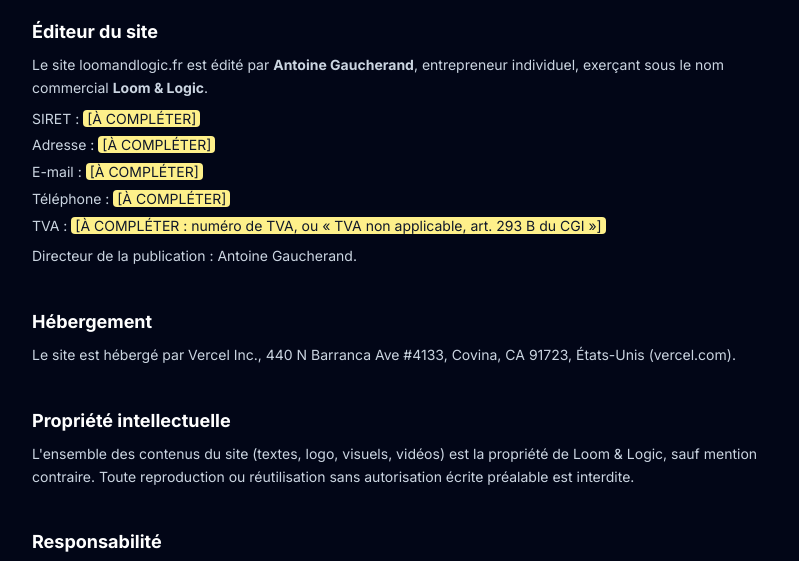
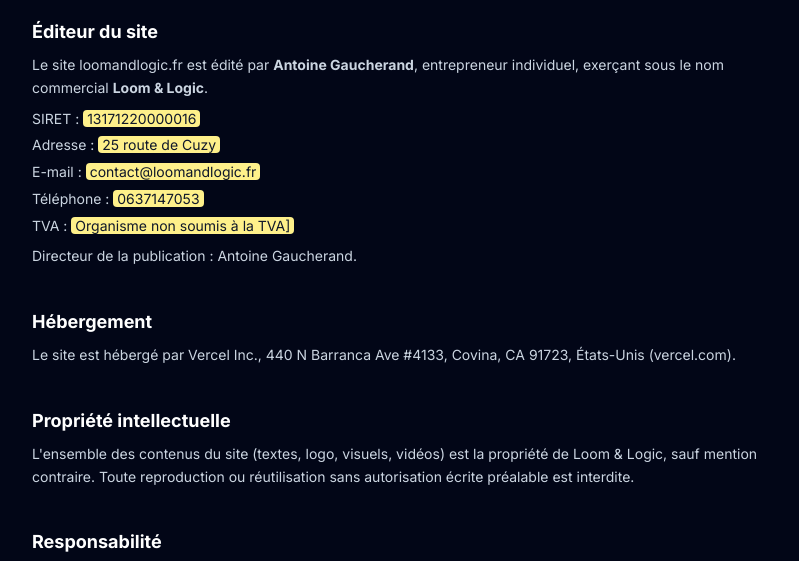
Before and after one commit to loomandlogic/site, a plain HTML site: page mentions-legales.html in a window 1280 px wide. Shown: the part 171-732 px from the top of the page, without its empty margins (240-1039 px from the left). Drawn offline with nearby package versions, Linux system fonts and the light colour scheme.

Commit message:
Update mentions-legales.html
complétion mentions légales

```diff
--- a/mentions-legales.html
+++ b/mentions-legales.html
@@ -24,11 +24,11 @@
     <h2 class="text-lg font-bold text-slate-900 dark:text-white mb-2">Éditeur du site</h2>
     <p>Le site loomandlogic.fr est édité par <strong>Antoine Gaucherand</strong>, entrepreneur individuel, exerçant sous le nom commercial <strong>Loom &amp; Logic</strong>.</p>
     <ul class="mt-2 space-y-1">
-      <li>SIRET : <mark class="bg-yellow-200 text-slate-900 px-1 rounded">[À COMPLÉTER]</mark></li>
-      <li>Adresse : <mark class="bg-yellow-200 text-slate-900 px-1 rounded">[À COMPLÉTER]</mark></li>
-      <li>E-mail : <mark class="bg-yellow-200 text-slate-900 px-1 rounded">[À COMPLÉTER]</mark></li>
-      <li>Téléphone : <mark class="bg-yellow-200 text-slate-900 px-1 rounded">[À COMPLÉTER]</mark></li>
-      <li>TVA : <mark class="bg-yellow-200 text-slate-900 px-1 rounded">[À COMPLÉTER : numéro de TVA, ou « TVA non applicable, art. 293 B du CGI »]</mark></li>
+      <li>SIRET : <mark class="bg-yellow-200 text-slate-900 px-1 rounded">13171220000016</mark></li>
+      <li>Adresse : <mark class="bg-yellow-200 text-slate-900 px-1 rounded">25 route de Cuzy</mark></li>
+      <li>E-mail : <mark class="bg-yellow-200 text-slate-900 px-1 rounded">contact@loomandlogic.fr</mark></li>
+      <li>Téléphone : <mark class="bg-yellow-200 text-slate-900 px-1 rounded">0637147053</mark></li>
+      <li>TVA : <mark class="bg-yellow-200 text-slate-900 px-1 rounded">Organisme non soumis à la TVA]</mark></li>
     </ul>
     <p class="mt-2">Directeur de la publication : Antoine Gaucherand.</p>
   </section>
```
